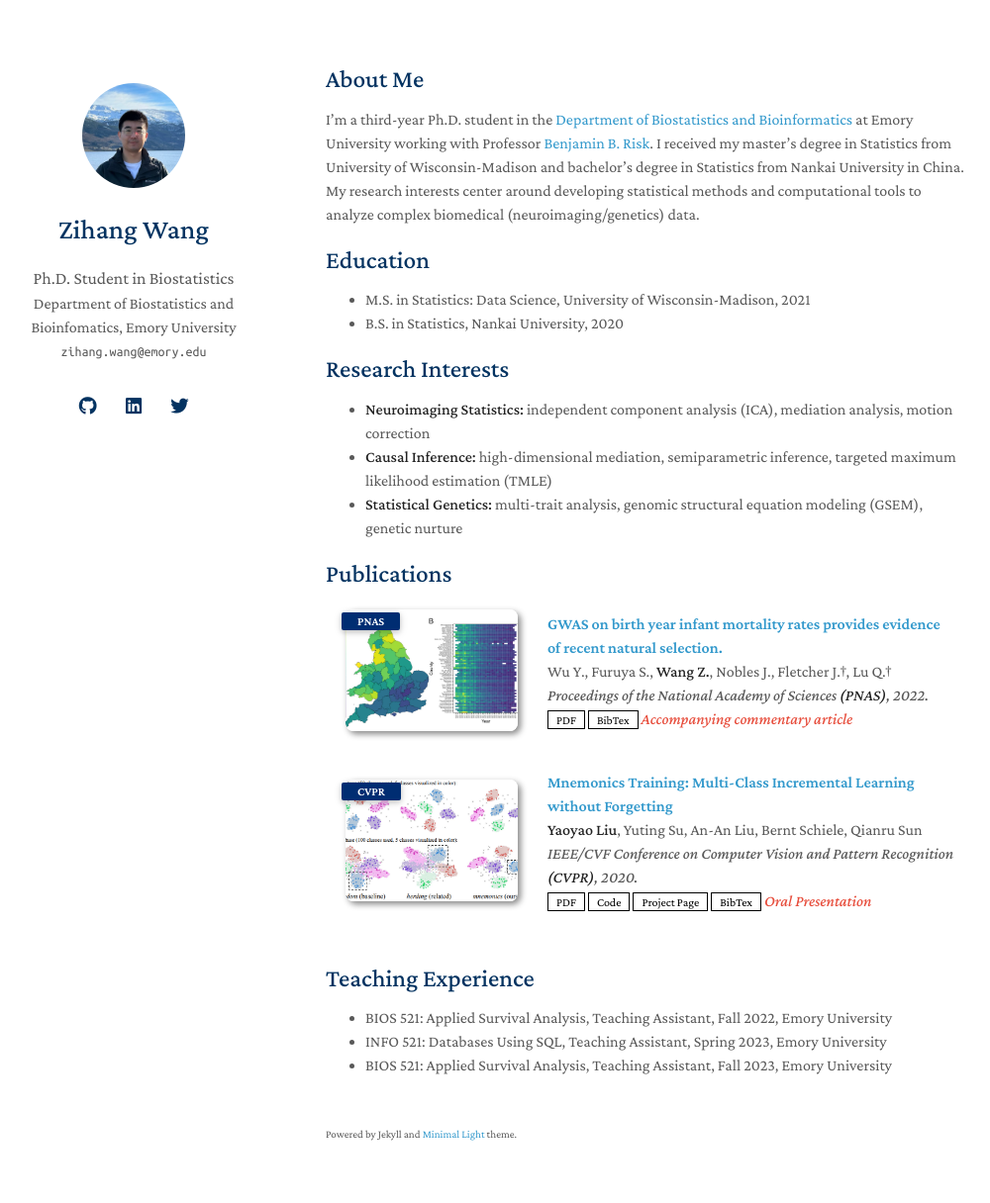
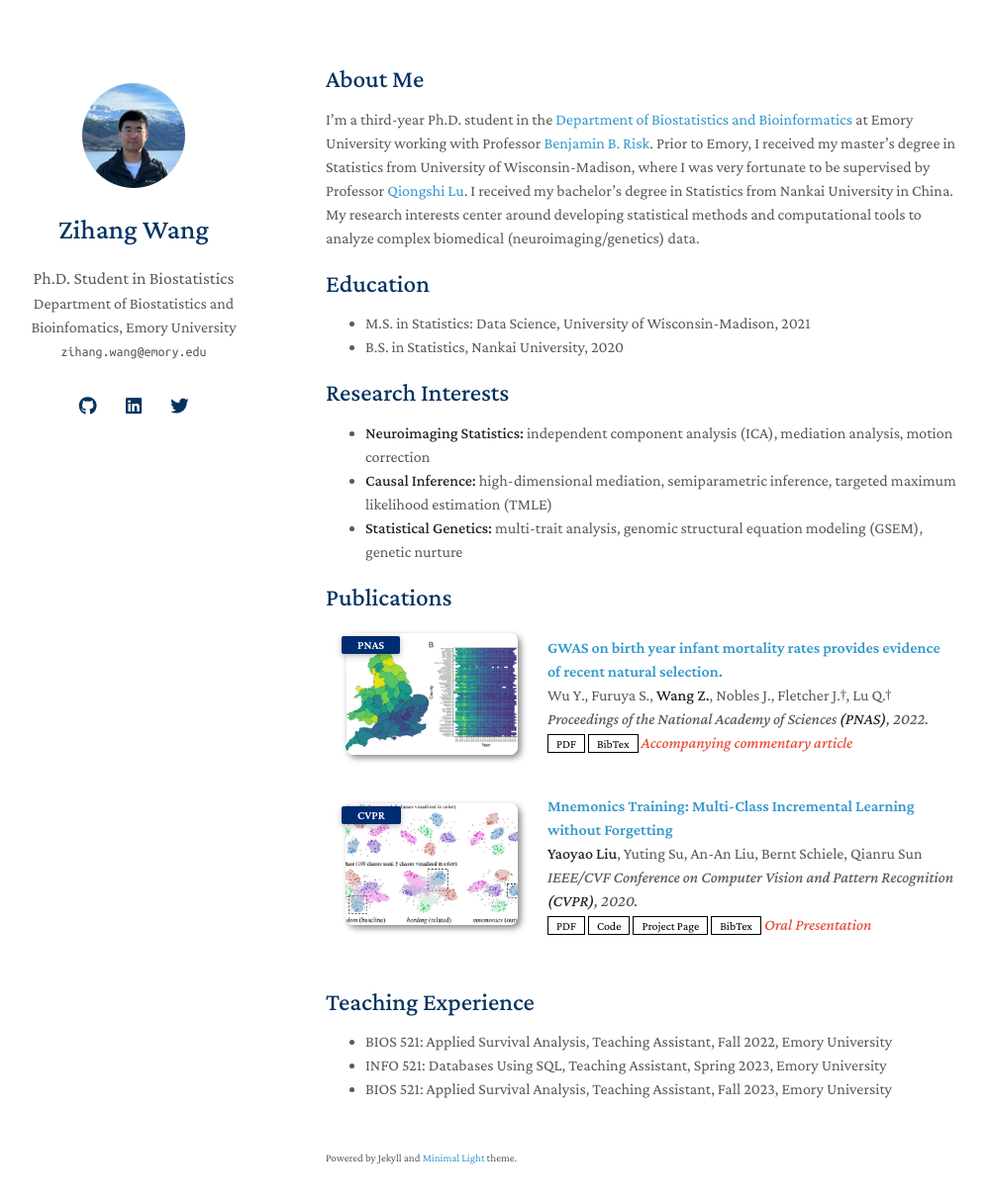
Before and after one commit to imzihangwang/imzihangwang.github.io, a Jekyll site: the page built from index.md, in a window 1280 px wide and 1251 px high. Shown: the top 1216 px of the window at 99% size, without its empty margins (141-1141 px from the left). Built offline with Jekyll 4.4.1, drawn with Linux system fonts in a browser that asks for light colours; nearby versions of some CDN libraries; a style sheet for code colours, icons or effects is not loaded; our own code applies the rules of GitHub Pages for plain Markdown files.

Commit message:
Update index.md

```diff
--- a/index.md
+++ b/index.md
@@ -4,7 +4,7 @@ layout: homepage
 
 ## About Me
 
-I'm a third-year Ph.D. student in the [Department of Biostatistics and Bioinformatics](https://sph.emory.edu/departments/bios/index.html) at Emory University working with Professor [Benjamin B. Risk](https://github.com/thebrisklab). I received my master's degree in Statistics from University of Wisconsin-Madison and bachelor's degree in Statistics from Nankai University in China. My research interests center around developing statistical methods and computational tools to analyze complex biomedical (neuroimaging/genetics) data.
+I'm a third-year Ph.D. student in the [Department of Biostatistics and Bioinformatics](https://sph.emory.edu/departments/bios/index.html) at Emory University working with Professor [Benjamin B. Risk](https://github.com/thebrisklab). Prior to Emory, I received my master's degree in Statistics from University of Wisconsin-Madison, where I was very fortunate to be supervised by Professor [Qiongshi Lu](https://qlu-lab.org/people.html). I received my bachelor's degree in Statistics from Nankai University in China. My research interests center around developing statistical methods and computational tools to analyze complex biomedical (neuroimaging/genetics) data.
 
 <!--
 My name in Chinese is 王子航.
```
